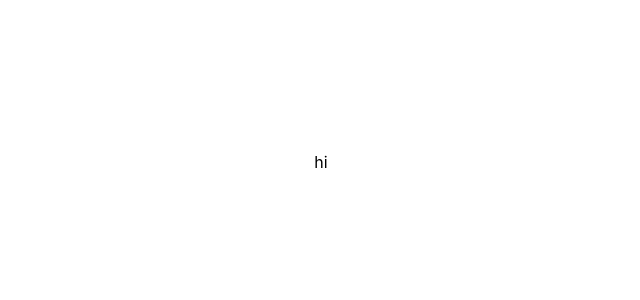
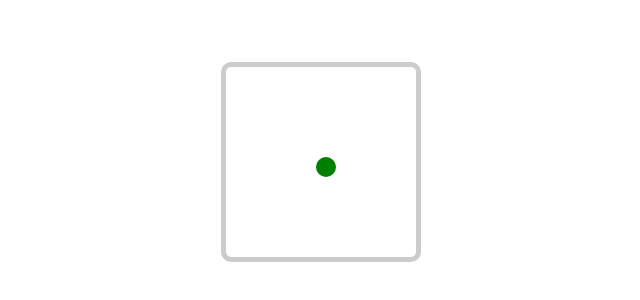
Before and after one commit to SimonSiefke/space-invaders-game, a Nuxt app: page / in a window 1280 px wide. Shown: the part 238-538 px from the top of the page, without its empty margins (319-959 px from the left). Built offline with nearby package versions, Linux system fonts and the light colour scheme.

Commit message:
feat: add mdn thing

```diff
--- a/package.json
+++ b/package.json
@@ -20,6 +20,7 @@
     "eslint": "^5.13.0",
     "eslint-config-bitworkers": "^1.15.0",
     "eslint-loader": "^2.1.2",
+    "eslint-plugin-prettier": "^3.0.1",
     "eslint-plugin-vue": "^5.1.0",
     "nodemon": "^1.18.10",
     "prettier": "^1.16.4",
--- a/pages/index.vue
+++ b/pages/index.vue
@@ -1,13 +1,51 @@
 <template>
   <section class="container">
-    <div>
-      hi
+    <div class="garden">
+      <div class="ball" />
     </div>
   </section>
 </template>
 
 <script>
-export default {}
+export default {
+  mounted() {
+    const ball = document.querySelector('.ball')
+    const garden = document.querySelector('.garden')
+    const output = document.querySelector('.output')
+
+    const maxX = garden.clientWidth - ball.clientWidth
+    const maxY = garden.clientHeight - ball.clientHeight
+
+    function handleOrientation(event) {
+      let x = event.beta // In degree in the range [-180,180]
+      let y = event.gamma // In degree in the range [-90,90]
+
+      output.innerHTML = `beta : ${x}\n`
+      output.innerHTML += `gamma: ${y}\n`
+
+      // Because we don't want to have the device upside down
+      // We constrain the x value to the range [-90,90]
+      if (x > 90) {
+        x = 90
+      }
+      if (x < -90) {
+        x = -90
+      }
+
+      // To make computation easier we shift the range of
+      // x and y to [0,180]
+      x += 90
+      y += 90
+
+      // 10 is half the size of the ball
+      // It center the positioning point to the center of the ball
+      ball.style.top = `${(maxX * x) / 180 - 10}px`
+      ball.style.left = `${(maxY * y) / 180 - 10}px`
+    }
+
+    window.addEventListener('deviceorientation', handleOrientation)
+  },
+}
 </script>
 
 <style>
@@ -18,4 +56,22 @@ export default {}
   align-items: center;
   text-align: center;
 }
+
+.garden {
+  position: relative;
+  width: 200px;
+  height: 200px;
+  border: 5px solid #ccc;
+  border-radius: 10px;
+}
+
+.ball {
+  position: absolute;
+  top: 90px;
+  left: 90px;
+  width: 20px;
+  height: 20px;
+  background: green;
+  border-radius: 100%;
+}
 </style>
```
Also changed, not shown: .eslintrc.js, 1 other file (tests, documents, lock files or other folders).
